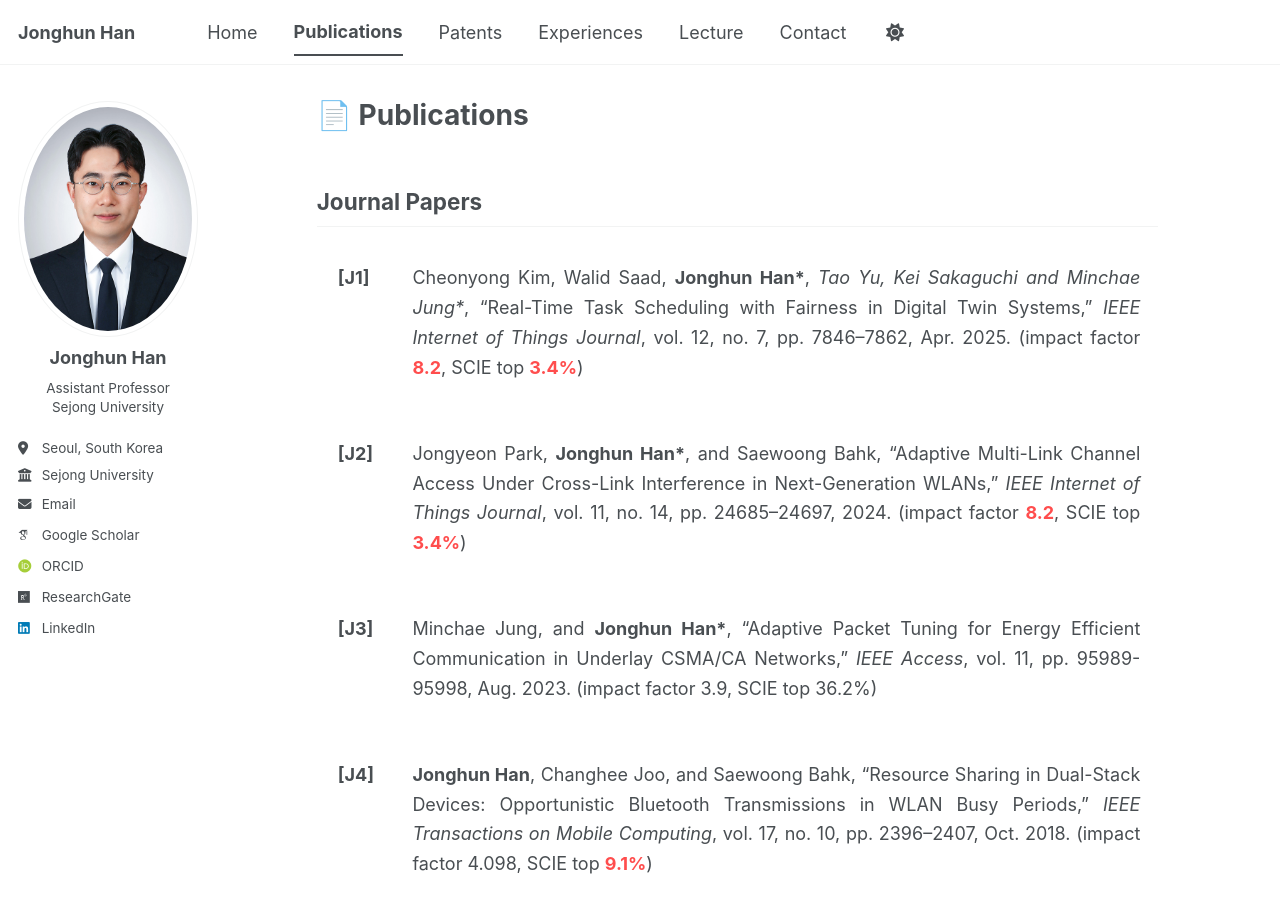
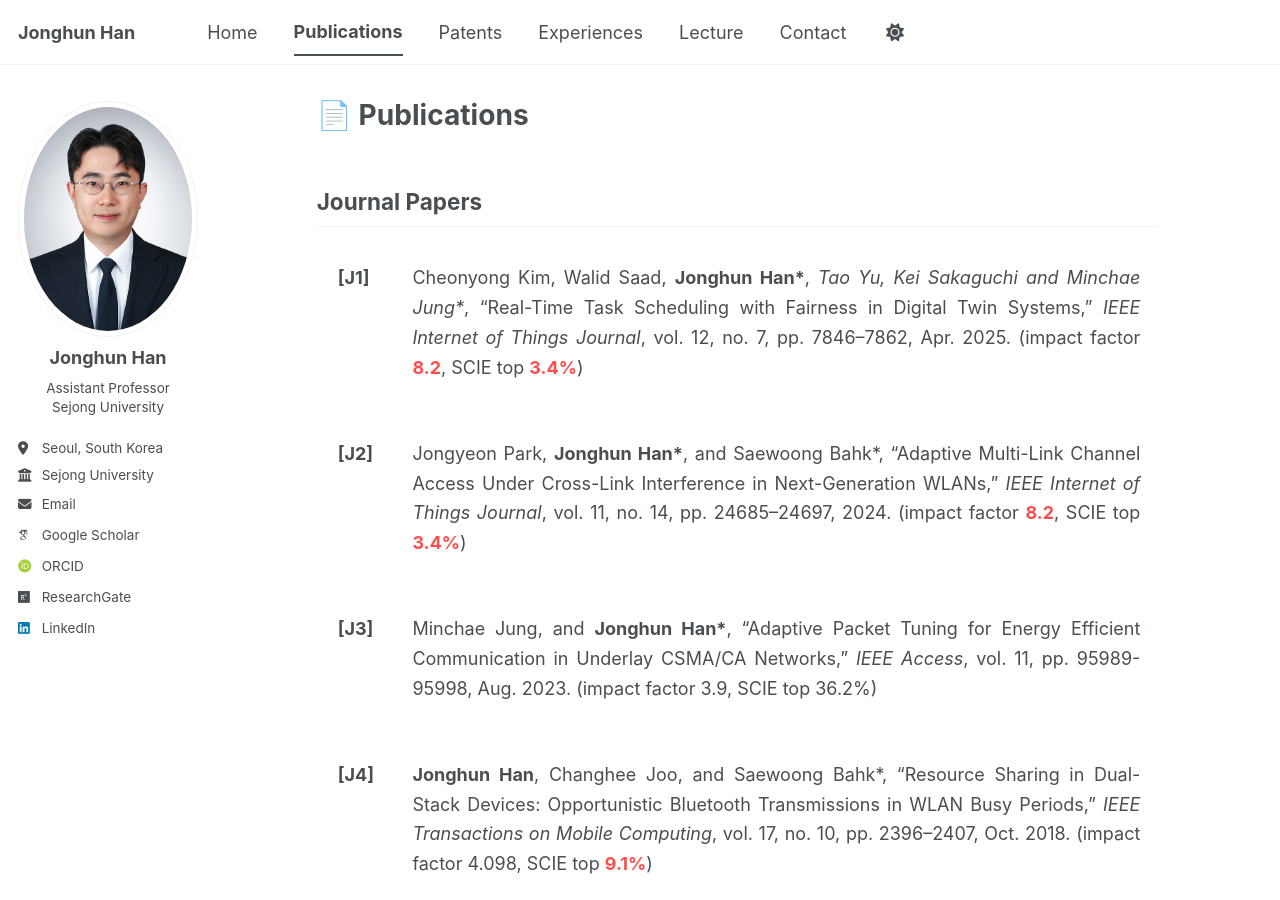
Before and after one commit to icnsl/icnsl.github.io, a Jekyll site: the page built from _pages/publications.md, in a window 1280 px wide and 900 px high. Built offline with Jekyll 4.4.1, drawn with Linux system fonts in a browser that asks for light colours; some web fonts are replaced; a script bundle is joined from its source files by our own code; library files that are not in the unit come from our copies.

```diff
--- a/_pages/publications.md
+++ b/_pages/publications.md
@@ -21,7 +21,7 @@ author_profile: true
 <div class="pub-entry">
   <div class="pub-no">[J2]</div>
   <div class="pub-citation">
-    Jongyeon Park, <strong>Jonghun Han*</strong>, and Saewoong Bahk,
+    Jongyeon Park, <strong>Jonghun Han*</strong>, and Saewoong Bahk*,
     “Adaptive Multi-Link Channel Access Under Cross-Link Interference in Next-Generation WLANs,”
     <em>IEEE Internet of Things Journal</em>, vol. 11, no. 14, pp. 24685–24697, 2024.
     <span class="pub-impact">(impact factor <span class="pub-red">8.2</span>, SCIE top <span class="pub-red">3.4%</span>)</span>
@@ -41,7 +41,7 @@ author_profile: true
 <div class="pub-entry">
   <div class="pub-no">[J4]</div>
   <div class="pub-citation">
-    <strong>Jonghun Han</strong>, Changhee Joo, and Saewoong Bahk,
+    <strong>Jonghun Han</strong>, Changhee Joo, and Saewoong Bahk*,
     “Resource Sharing in Dual-Stack Devices: Opportunistic Bluetooth Transmissions in WLAN Busy Periods,”
     <em>IEEE Transactions on Mobile Computing</em>, vol. 17, no. 10, pp. 2396–2407, Oct. 2018.
     <span class="pub-impact">(impact factor 4.098, SCIE top <span class="pub-red">9.1%</span>)</span>
```
